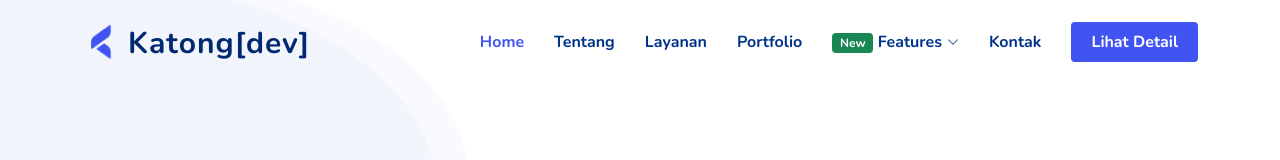
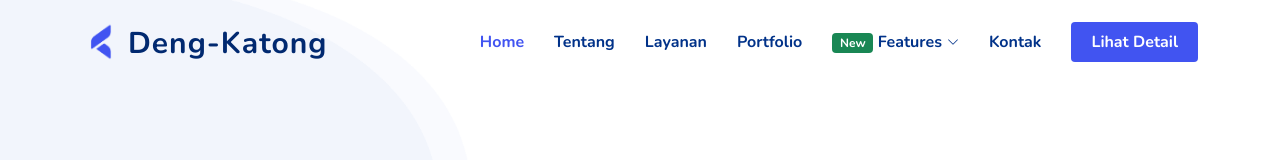
Before and after one commit to bryand-j/deng-katong, a plain HTML site: page index.html in a window 1280 px wide. Shown: the top 160 px of the page. Drawn offline with nearby package versions, Linux system fonts and the light colour scheme.

Commit message:
fix nama domain

```diff
--- a/index.html
+++ b/index.html
@@ -55,7 +55,7 @@
 
       <a href="index.html" class="logo d-flex align-items-center">
         <img src="assets/img/logo.png" alt="">
-        <span><b>Katong</b>[dev]</span>
+        <span><b>Deng-</b>Katong</span>
       </a>
 
       <nav id="navbar" class="navbar">
```
